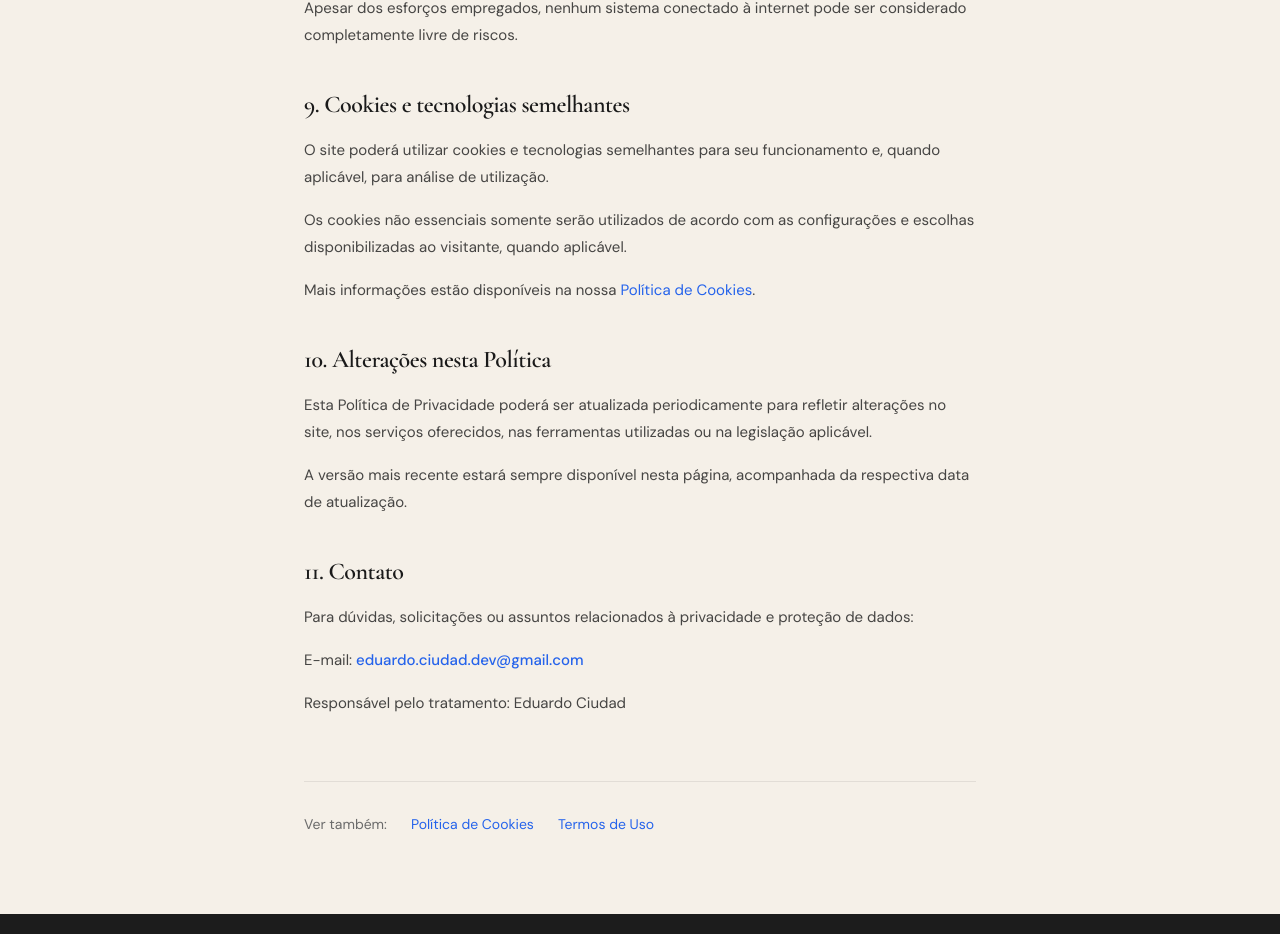
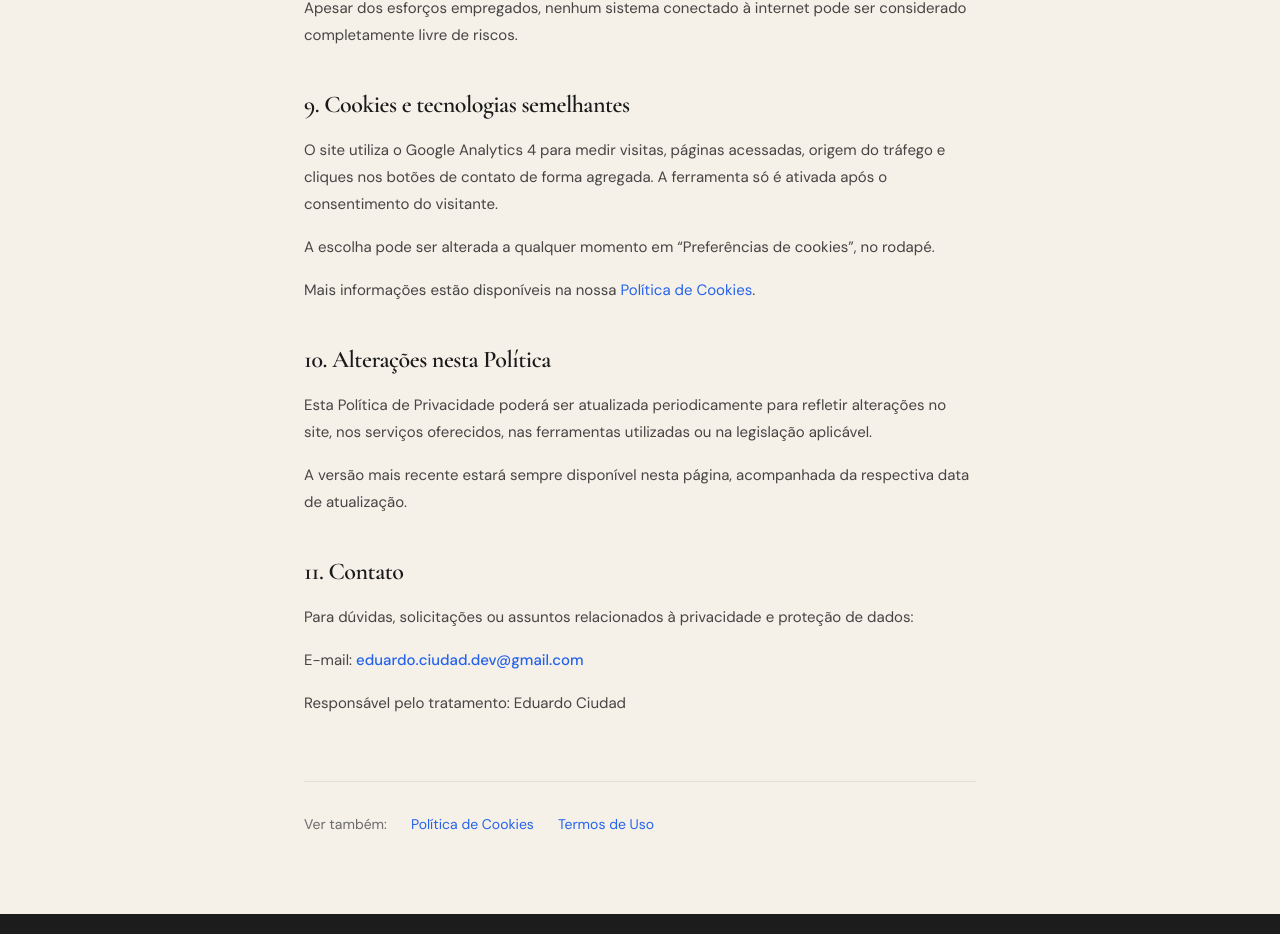
Before and after one commit to eduardo-Ciudad/ciudad.dev, a Next.js app: page /privacidade in a window 1280 px wide. Shown: the part 3731-4665 px from the top of the page. Built offline with nearby package versions, Linux system fonts and the light colour scheme; no server answers.

Commit message:
legal: atualiza políticas para analytics e consentimento

```diff
--- a/src/data/legal-docs.ts
+++ b/src/data/legal-docs.ts
@@ -265,11 +265,11 @@ export const legalDocs: LegalDoc[] = [
         blocks: [
           {
             type: "p",
-            text: "O site poderá utilizar cookies e tecnologias semelhantes para seu funcionamento e, quando aplicável, para análise de utilização.",
+            text: "O site utiliza o Google Analytics 4 para medir visitas, páginas acessadas, origem do tráfego e cliques nos botões de contato de forma agregada. A ferramenta só é ativada após o consentimento do visitante.",
           },
           {
             type: "p",
-            text: "Os cookies não essenciais somente serão utilizados de acordo com as configurações e escolhas disponibilizadas ao visitante, quando aplicável.",
+            text: "A escolha pode ser alterada a qualquer momento em “Preferências de cookies”, no rodapé.",
           },
           {
             type: "link",
@@ -319,7 +319,7 @@ export const legalDocs: LegalDoc[] = [
     title: "Política de Cookies",
     description:
       "Como a CiudadLab utiliza cookies e tecnologias semelhantes no site.",
-    updatedAt: "13/08/2026",
+    updatedAt: "27/09/2026",
     intro: [
       {
         type: "p",
@@ -363,11 +363,26 @@ export const legalDocs: LegalDoc[] = [
             blocks: [
               {
                 type: "p",
-                text: "Caso sejam utilizadas ferramentas de análise de tráfego, poderão existir tecnologias destinadas a compreender como os visitantes utilizam o site, como páginas acessadas e informações relacionadas à navegação.",
+                text: "O site usa o Google Analytics 4, fornecido pela Google LLC, para medir visitas, páginas acessadas, origem do tráfego e cliques nos botões de contato de forma agregada.",
               },
               {
                 type: "p",
-                text: "Quando o tratamento depender de consentimento, esses recursos somente serão ativados após a manifestação correspondente do visitante.",
+                text: "O Google Analytics só é ativado após o consentimento no banner. Você pode mudar sua escolha a qualquer momento em “Preferências de cookies”, no rodapé.",
+              },
+              {
+                type: "list",
+                items: [
+                  "_ga — diferencia visitantes de forma agregada; duração aproximada de até 2 anos.",
+                  "_ga_<ID> — mantém o estado da sessão do Google Analytics 4; duração aproximada de até 2 anos.",
+                ],
+              },
+              {
+                type: "link",
+                before: "Veja também a ",
+                linkText: "Política de Privacidade do Google",
+                href: "https://policies.google.com/privacy?hl=pt-BR",
+                after: ".",
+                external: true,
               },
             ],
           },
@@ -400,7 +415,7 @@ export const legalDocs: LegalDoc[] = [
           },
           {
             type: "p",
-            text: "Quando houver cookies não essenciais que dependam de consentimento, suas preferências poderão ser alteradas por meio das ferramentas disponibilizadas no site.",
+            text: "Para aceitar, recusar ou alterar o uso de cookies de análise, use o botão “Preferências de cookies” disponível no rodapé do site.",
           },
         ],
       },
```
